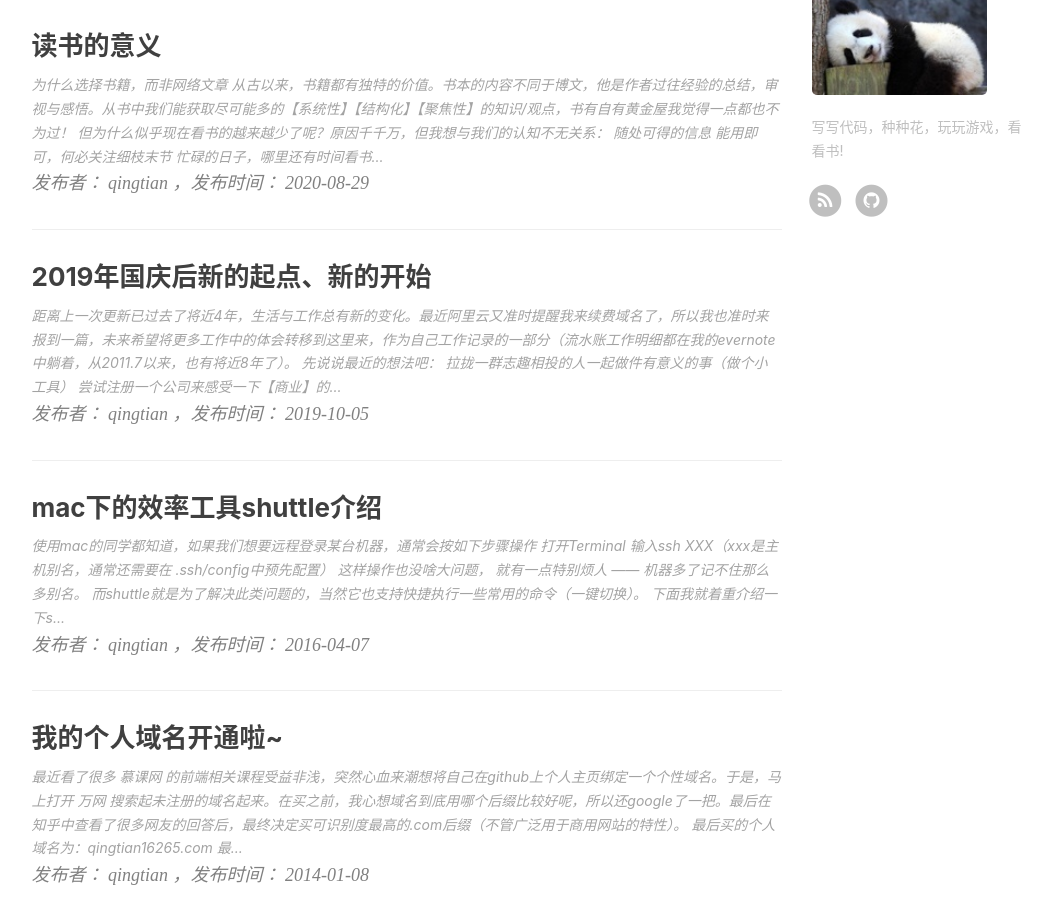
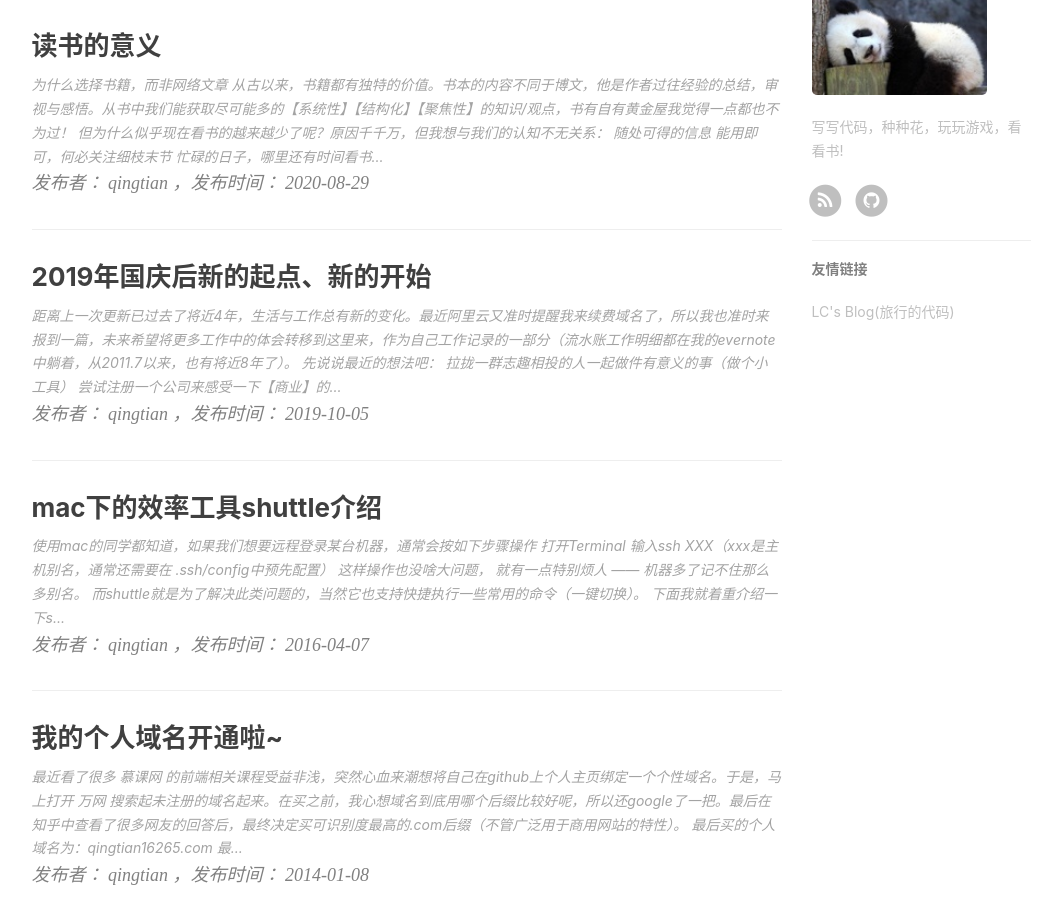
Before and after one commit to qingtian/qingtian.github.com, a Jekyll site: the page built from index.html, in a window 1280 px wide and 900 px high, scrolled down 689 px. Shown: the whole window, without its empty margins (136-1198 px from the left). Built offline with Jekyll 4.4.1, drawn with Linux system fonts in a browser that asks for light colours; nearby versions of some CDN libraries; the list of posts is cut into pages by our own code; comment, search, counter and statistics services are not loaded.

Commit message:
添加LC‘s 博客链接

```diff
--- a/_config.yml
+++ b/_config.yml
@@ -80,12 +80,12 @@ featured-condition-size: 1              # A tag will be featured if the size of
 
 
 # Friends
-#friends: [
-#    {
-#        title: "xxx",
-#        href: "xxx"
-#    }
-#]
+friends: [
+    {
+        title: "LC's Blog(旅行的代码)",
+        href: "https://lchml.com/"
+    }
+]
 
 
 # gitalk
--- a/_layouts/page.html
+++ b/_layouts/page.html
@@ -53,6 +53,17 @@ layout: default
         			</div>
                 </section>
                 {% endif %}
+
+                 <!-- Friends Blog -->
+                 {% if site.friends %}
+                 <hr>
+                 <h5>友情链接</h5>
+                 <ul class="list-inline">
+                    {% for friend in site.friends %}
+                        <li><a href="{{friend.href}}">{{friend.title}}</a></li>
+                    {% endfor %}
+                 </ul>
+                 {% endif %}
             </div>
         {% else %}
 
@@ -173,6 +184,16 @@ layout: default
                     </div>
                 </section>
 
+                <!-- Friends Blog -->
+                {% if site.friends %}
+                <hr>
+                <h5>友情链接</h5>
+                <ul class="list-inline">
+                   {% for friend in site.friends %}
+                       <li><a href="{{friend.href}}">{{friend.title}}</a></li>
+                   {% endfor %}
+                </ul>
+                {% endif %}
     		</div>
         {% endif %}
 	</div>
```
Also changed, not shown: _layouts/post.html (+11 -0 lines).
